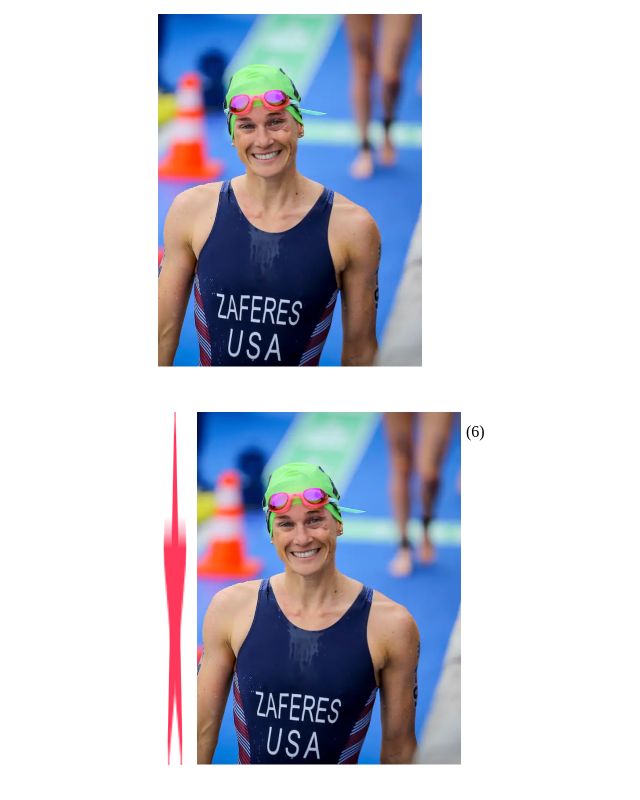
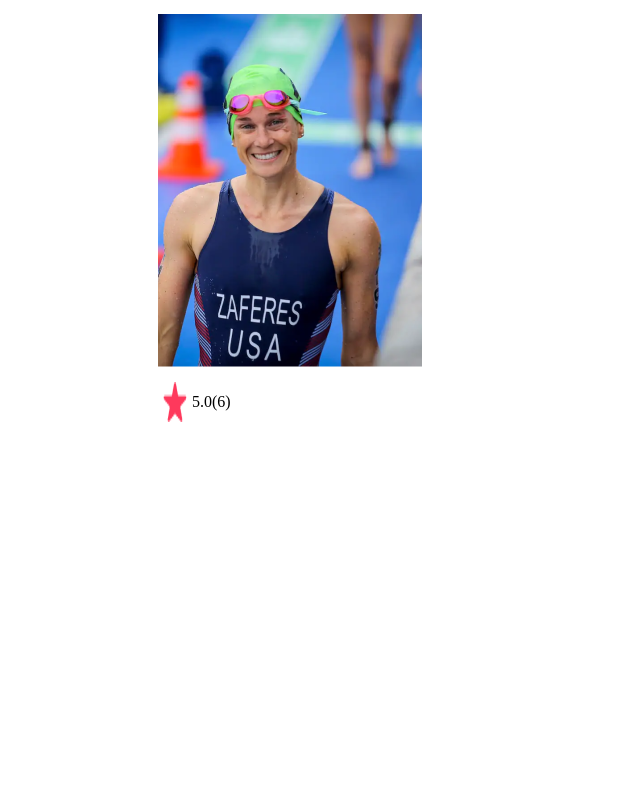
Before and after one commit to HYSAA/Airbnb-react, a React (Vite) app in the folder Airbnb/: page / in a window 1280 px wide. Shown: the part 650-1450 px from the top of the page, without its empty margins (98-738 px from the left). After the commit the page ends 1097 px from the top, so only its background shows below. Built offline with nearby package versions, Linux system fonts and the light colour scheme.

Commit message:
asdasdas

```diff
--- a/Airbnb/src/App.css
+++ b/Airbnb/src/App.css
@@ -30,8 +30,8 @@
   height: 10;
 }
 .info{
+  margin-bottom: 20px;
   display: flex;
-  padding: 30px;
   padding-left: 20%;
   border: 10px;
 }
--- a/Airbnb/src/Card.jsx
+++ b/Airbnb/src/Card.jsx
@@ -8,12 +8,12 @@
                 <img src={Katie} alt="girl" />
                 <div className="info">
                     <img src={Star} alt="star" />
-                    <img src={Katie} alt="asdasd" />
 
                     <div>
                         <div>
                         </div>
                     </div>
+                    <p>5.0</p>
                     <p>(6)</p>
                 </div>
             </div>
```
